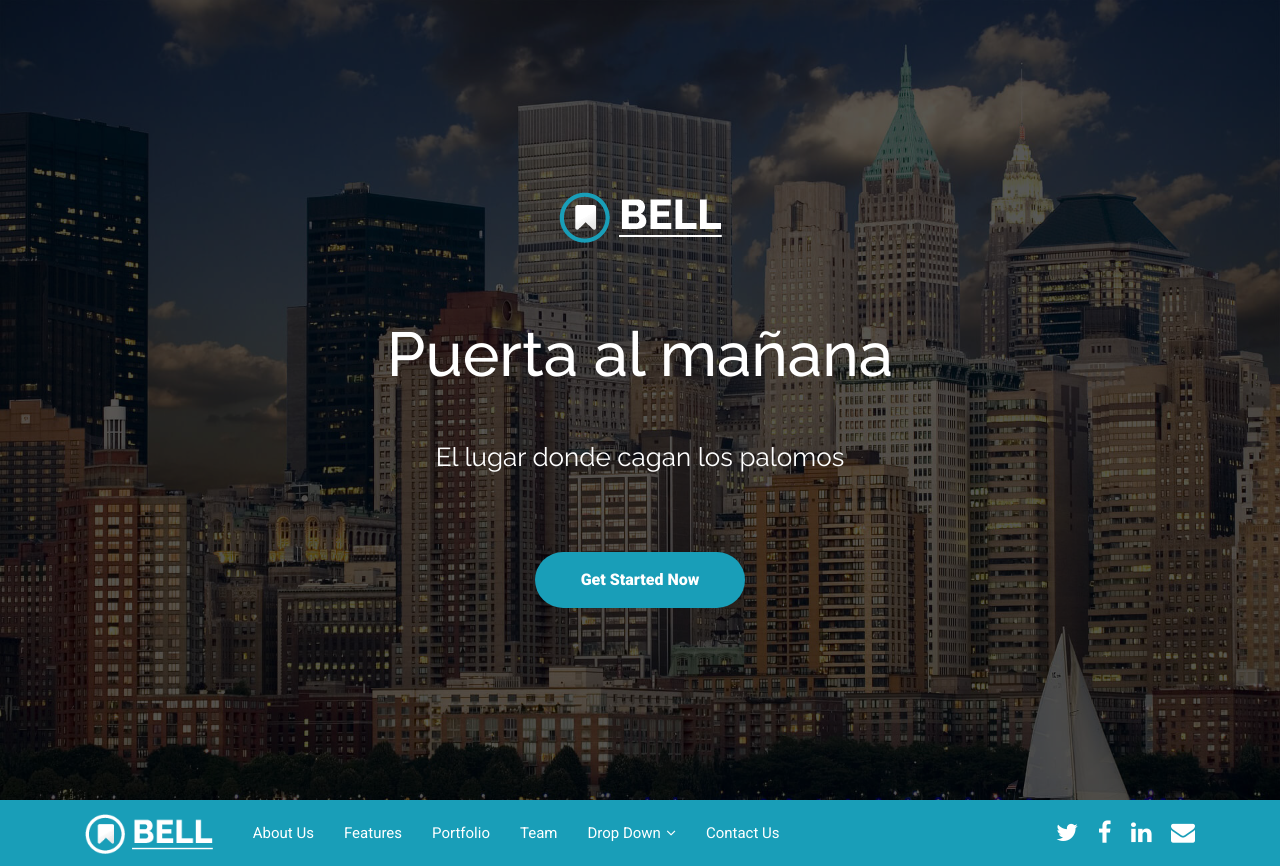
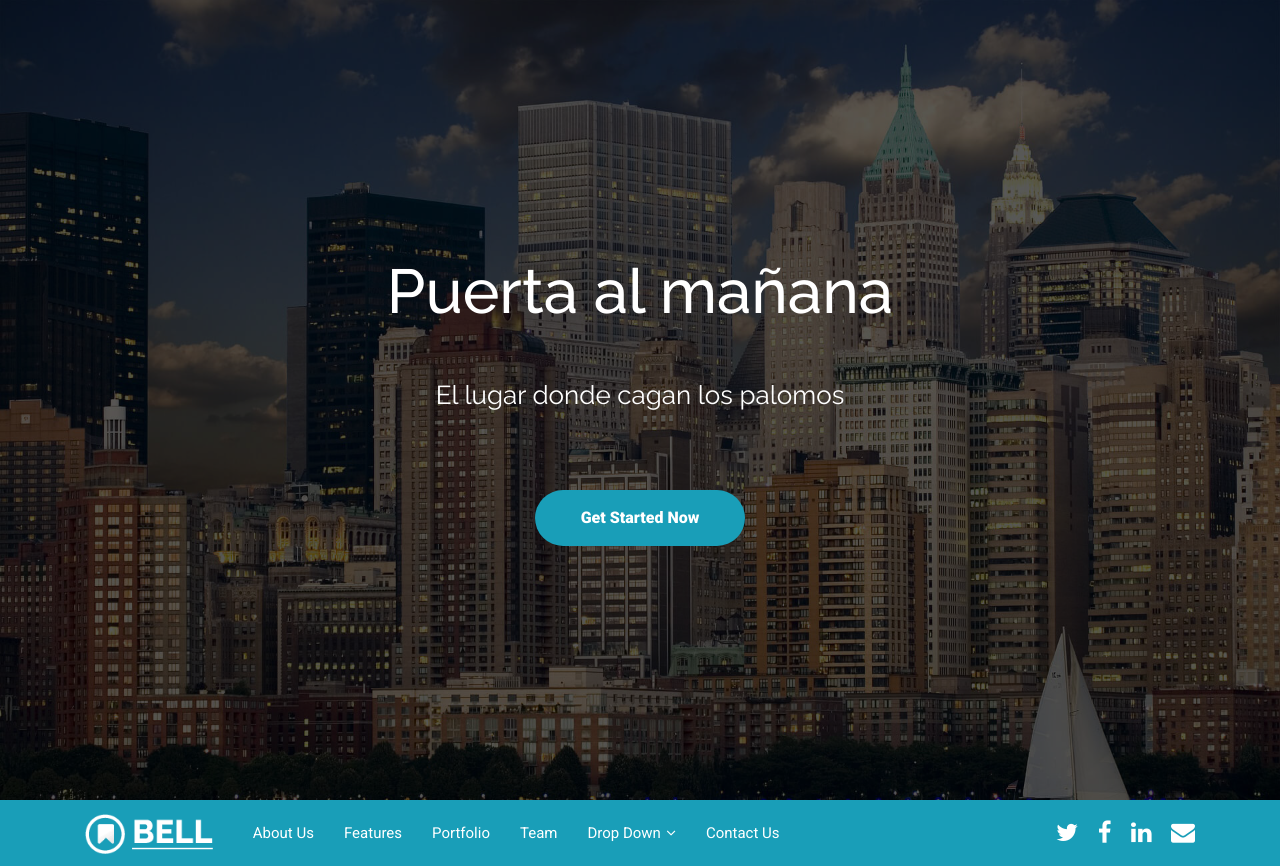
Before and after one commit to Llinot/Elpis-Sinazo, a plain HTML site: page index.html in a window 1280 px wide. Shown: the top 866 px of the page. Drawn offline with Linux system fonts and the light colour scheme.

Commit message:
Update index.html

```diff
--- a/index.html
+++ b/index.html
@@ -54,7 +54,7 @@
     <div class="container text-center">
       <div class="row">
         <div class="col-md-12">
-          <a class="hero-brand" href="index.html" title="Home"><img alt="Bell Logo" src="img/logo.png"></a>
+          <!--<a class="hero-brand" href="index.html" title="Home"><img alt="" src=""></a>-->
         </div>
       </div>
 
```
